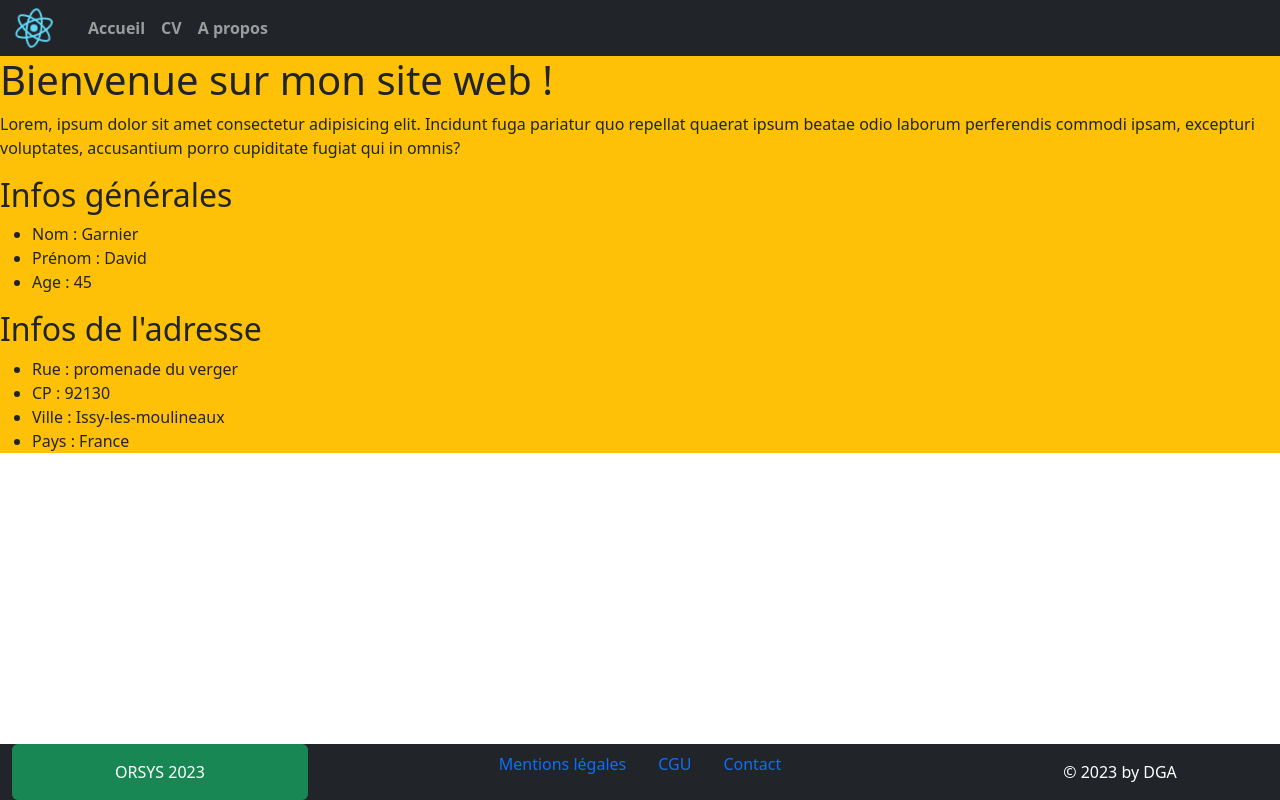
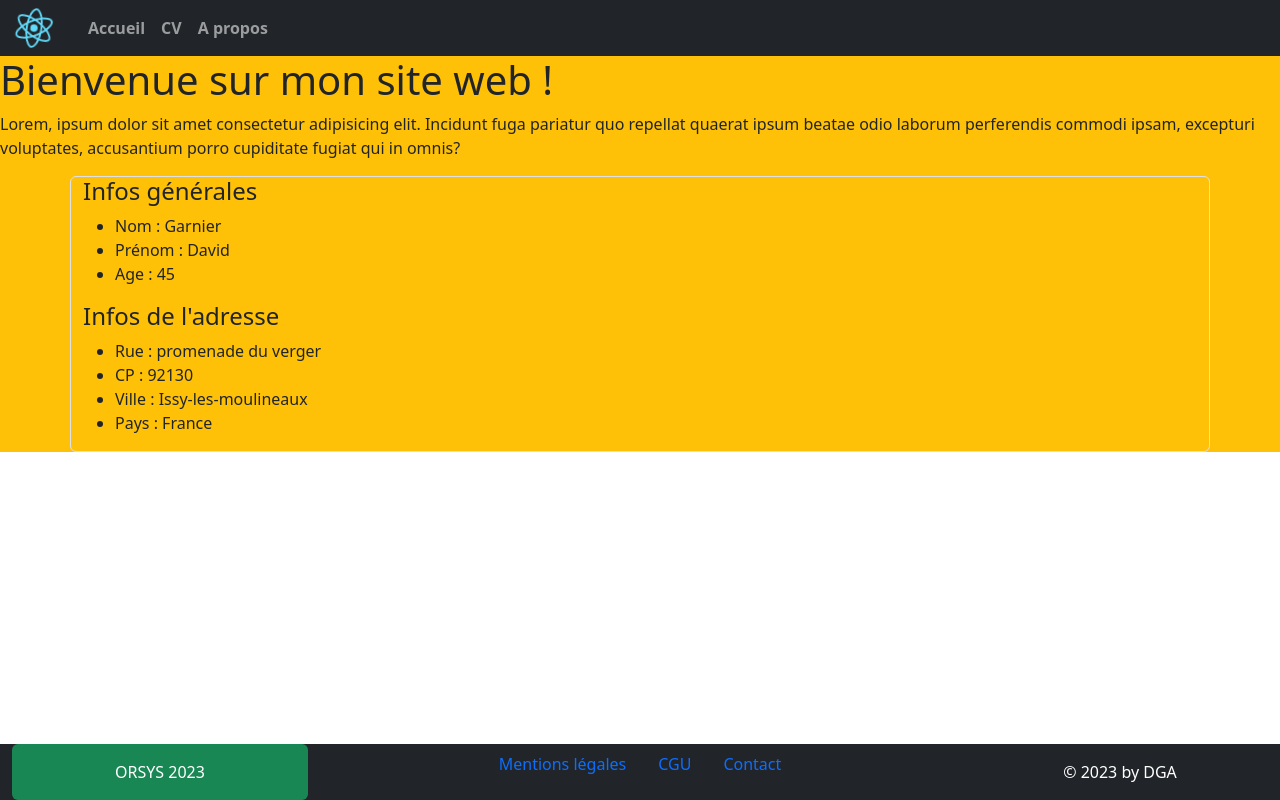
Before and after one commit to Kaemyll/ORSYS-ReactJS, a React (Create React App) app in the folder renskrypt/: page / in a window 1280 px wide. Built offline with nearby package versions, Linux system fonts and the light colour scheme.

Commit message:
dev: simple spread props solution

```diff
--- a/renskrypt/src/components/Main/Profile.jsx
+++ b/renskrypt/src/components/Main/Profile.jsx
@@ -1,12 +1,15 @@
 import React from "react";
 import ProfileAddress from "./ProfileAddress";
 import ProfileGeneral from "./ProfileGeneral";
+import { Container } from "react-bootstrap";
 
 export default function Profile({ general, infoAddr }) {
   return (
     <div>
-      <ProfileGeneral {...general} />
-      <ProfileAddress {...infoAddr} />
+      <Container className="border rounded me-auto">
+        <ProfileGeneral {...general} />
+        <ProfileAddress {...infoAddr} />
+      </Container>
     </div>
   );
 }
--- a/renskrypt/src/components/Main/ProfileAddress.jsx
+++ b/renskrypt/src/components/Main/ProfileAddress.jsx
@@ -3,7 +3,7 @@ import React from "react";
 export default function ProfileAddress({ rue, cp, ville, pays }) {
   return (
     <div>
-      <h2>Infos de l'adresse</h2>
+      <h4>Infos de l'adresse</h4>
       <ul>
         <li>Rue : {rue}</li>
         <li>CP : {cp}</li>
--- a/renskrypt/src/components/Main/ProfileGeneral.jsx
+++ b/renskrypt/src/components/Main/ProfileGeneral.jsx
@@ -3,7 +3,7 @@ import React from "react";
 export default function ProfileGeneral({ nom, prenom, age }) {
   return (
     <div>
-      <h2>Infos générales</h2>
+      <h4>Infos générales</h4>
       <ul>
         <li>Nom : {nom}</li>
         <li>Prénom : {prenom}</li>
```
